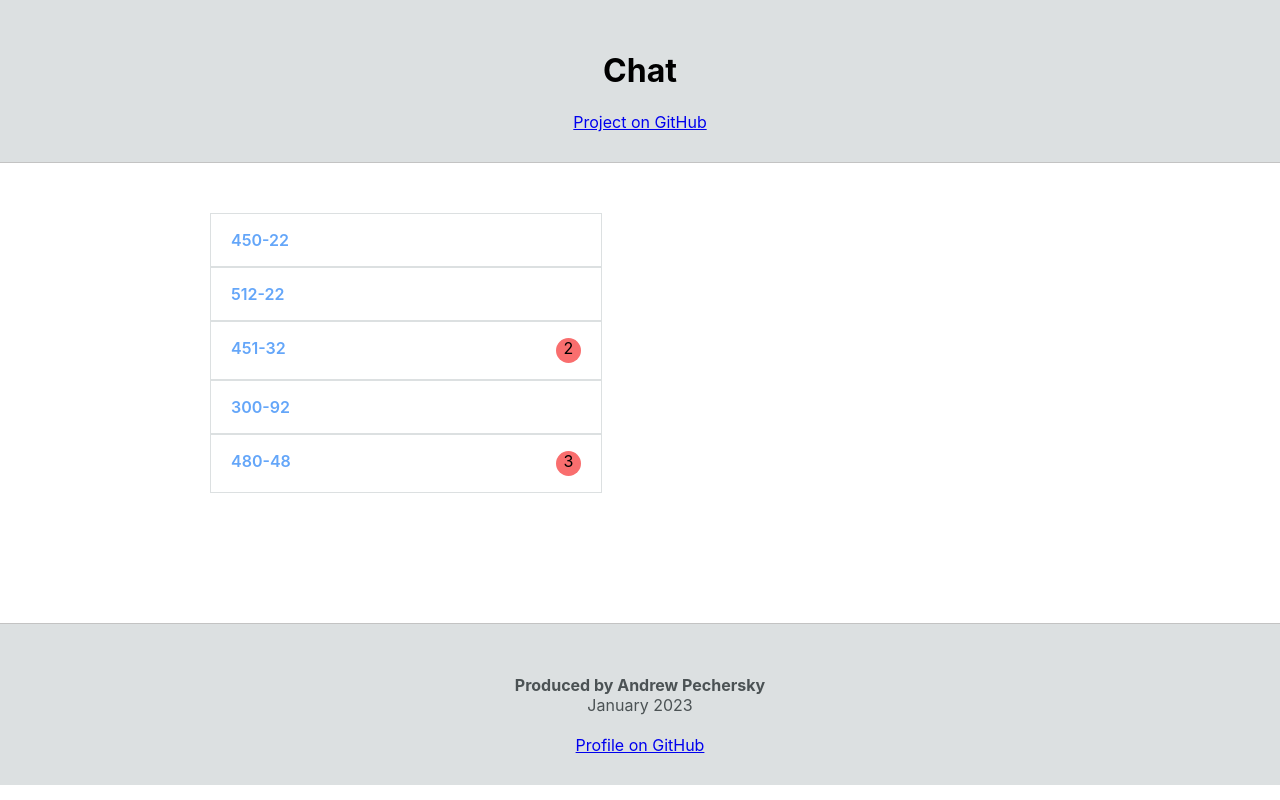
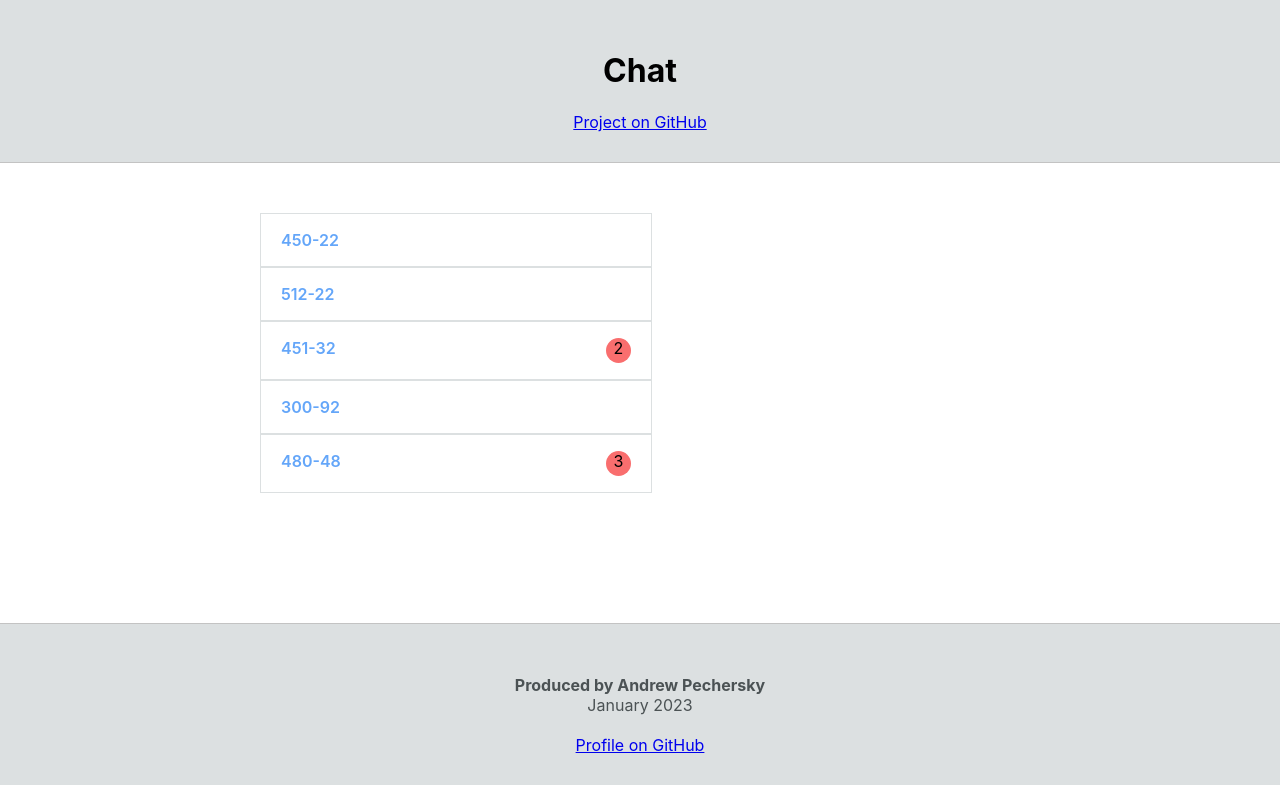
Before and after one commit to Andrew-Sparrow/gau-cge, a React (Create React App) app: page / in a window 1280 px wide. Built offline with nearby package versions, Linux system fonts and the light colour scheme.

Commit message:
[style] changes width of main and chat block

```diff
--- a/src/components/chat/chat.scss
+++ b/src/components/chat/chat.scss
@@ -1,3 +1,3 @@
 .chat {
-  width: 450px;
+  width: 400px;
 }
--- a/src/components/main/main.scss
+++ b/src/components/main/main.scss
@@ -1,5 +1,5 @@
 .main {
-  width: 900px;
+  width: 800px;
   display: flex;
   justify-content: space-between;
   padding-top: 50px;
@@ -11,7 +11,7 @@
   box-sizing: border-box;
 
   &__list {
-    width: 450px;
+    width: 400px;
     margin: 0;
     box-sizing: border-box;
     padding-left: 0;
```
